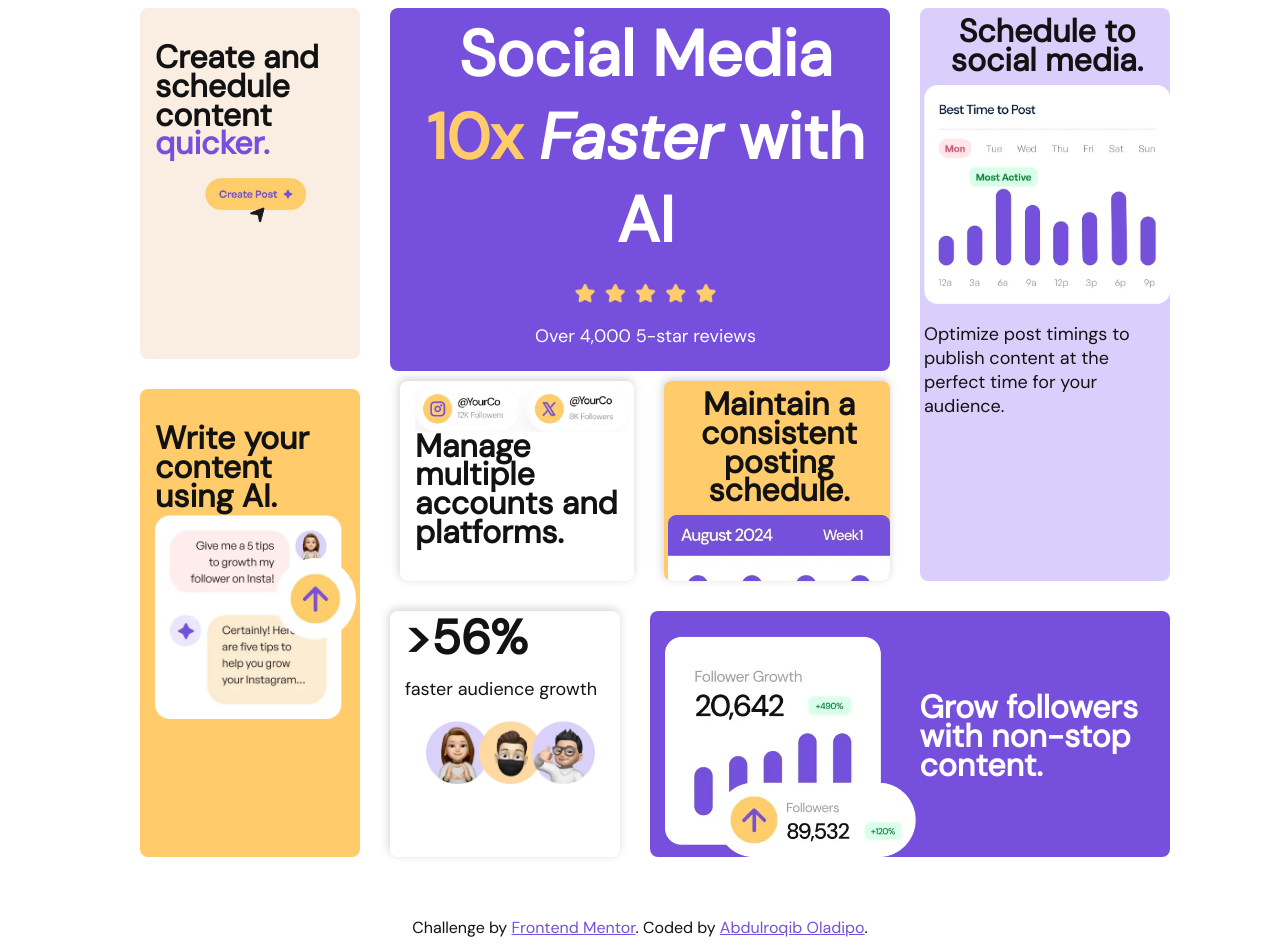
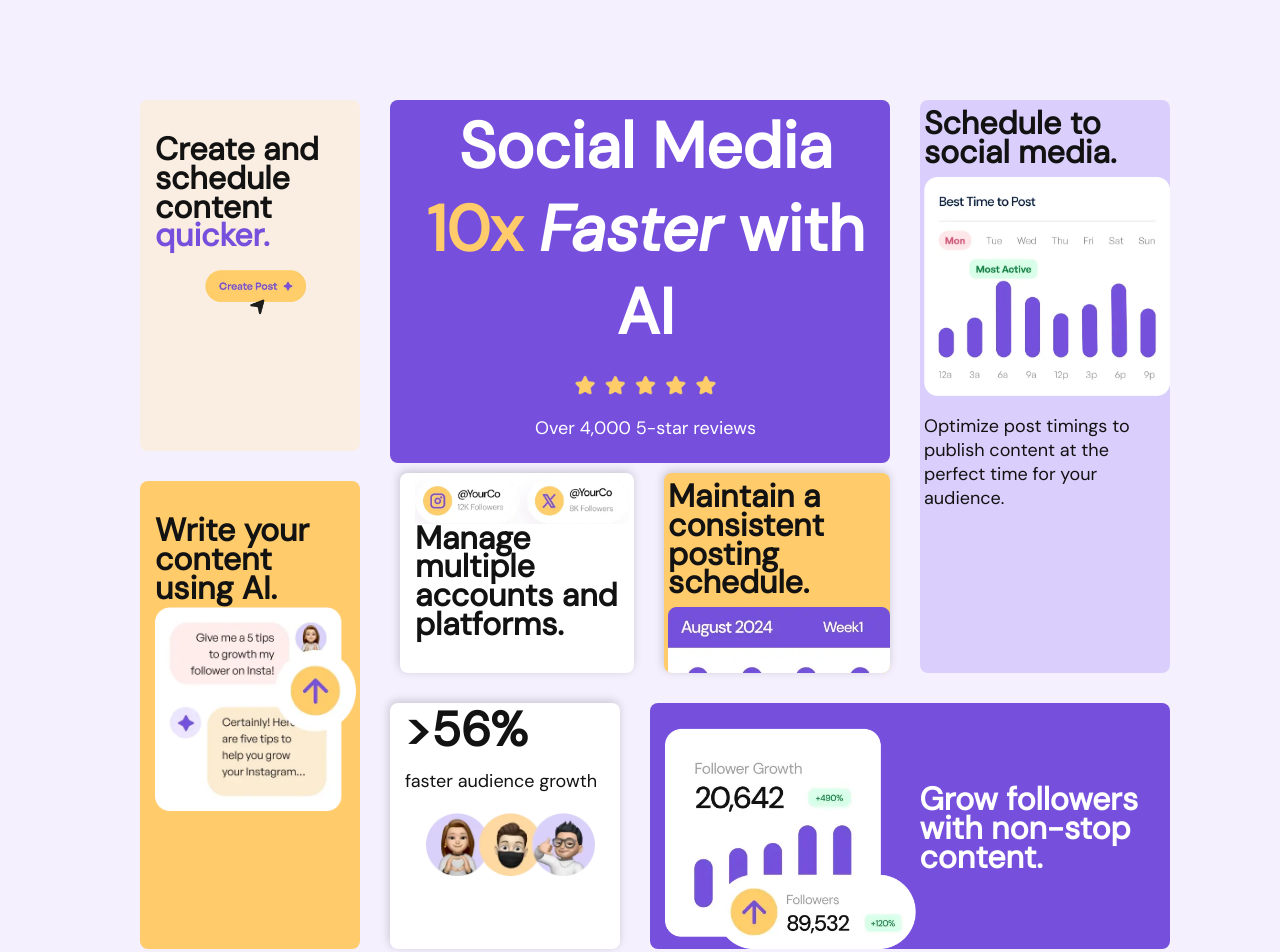
Before and after one commit to scyflix/bento-grid-design, a plain HTML site: page index.html in a window 1280 px wide. Shown: the top 952 px of the page. Drawn offline with Linux system fonts and the light colour scheme.

Commit message:
edit page background

```diff
--- a/styles.css
+++ b/styles.css
@@ -10,6 +10,7 @@
       }
 
       body {
+        background: hsla(255, 88%, 90%, 0.295);
         font-family: "DM Sans", sans-serif;
         color: hsl(0, 0%, 7%);
       }
@@ -30,7 +31,7 @@
       }
       .grid {
         max-width: 1000px;
-        margin: 0 auto;
+        margin: 100px auto 0;
         display: grid;
         grid-template-columns: 220px minmax(780px, 1fr);
         grid-template-rows: auto auto auto;
@@ -65,9 +66,7 @@
         background-color: hsl(254, 88%, 90%);
         padding: 9px 0 0 4px;
       }
-      .gridTop section:nth-child(2) h2 {
-        text-align: center;
-      }
+
       .grid1Inner1 section:nth-child(1) {
         background: hsl(31, 66%, 93%);
       }
```
